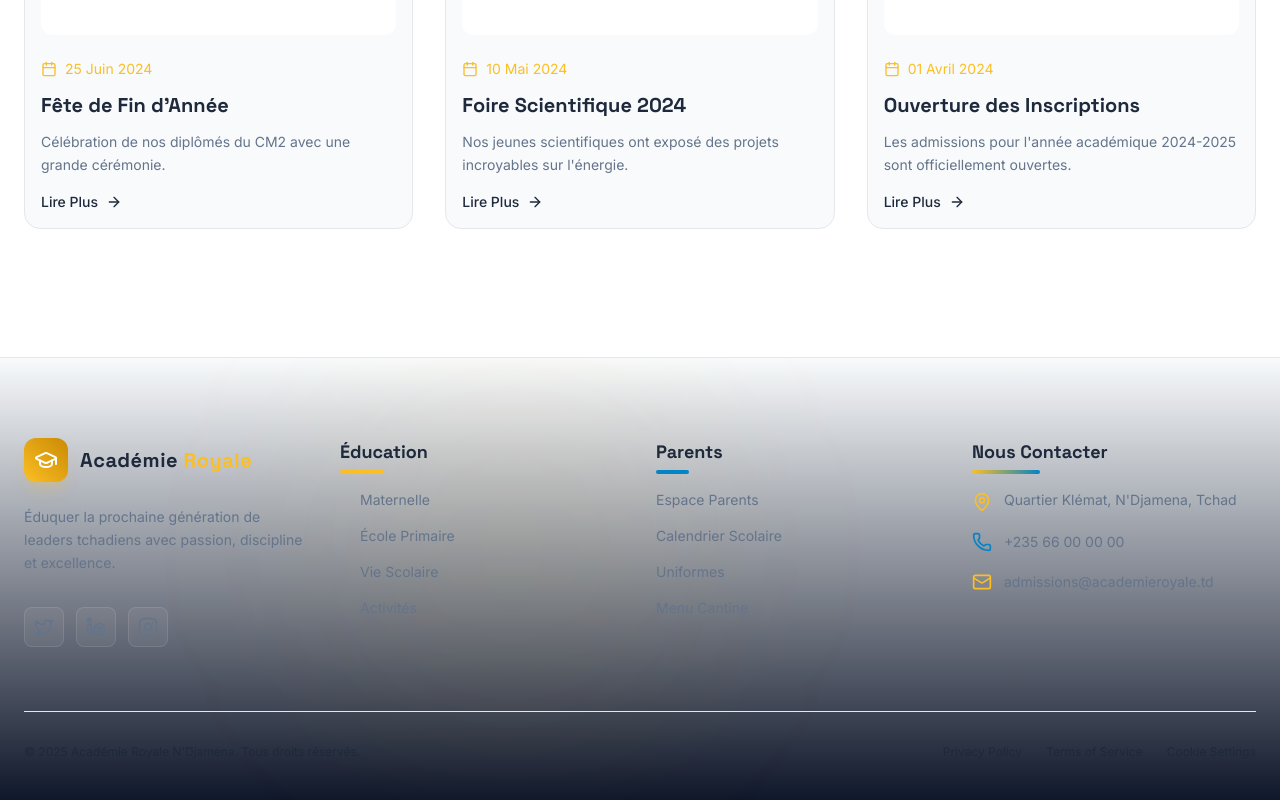
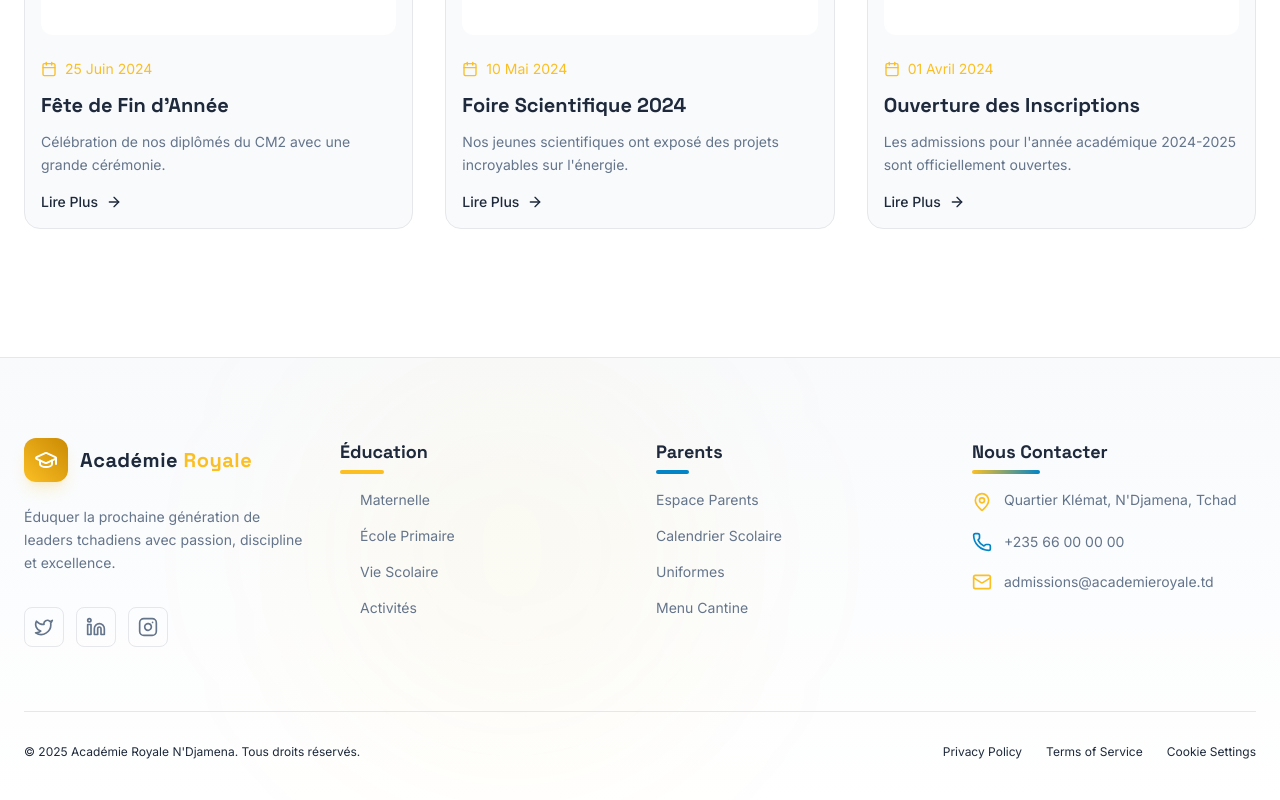
Before and after one commit to sidicksino/School, a React (Vite) app: page /#/ in a window 1280 px wide. Shown: the part 3541-4341 px from the top of the page. Built offline with nearby package versions, Linux system fonts and the light colour scheme.

Commit message:
Improving the footer with more style

```diff
--- a/src/components/layout/Footer.tsx
+++ b/src/components/layout/Footer.tsx
@@ -23,7 +23,7 @@ export const Footer: React.FC = () => {
   };
 
   return (
-    <footer className="bg-gradient-to-b from-primary to-[#0f172a] border-t border-foreground/5 pt-20 pb-10 relative overflow-hidden">
+    <footer className="bg-gradient-to-b from-primary to-white dark:from-primary dark:to-[#0f172a] border-t border-foreground/5 pt-20 pb-10 relative overflow-hidden">
       {/* Decorative Elements */}
       <div className="absolute top-0 left-1/4 w-96 h-96 bg-accent/5 rounded-full blur-[100px] pointer-events-none" />
       <div className="absolute bottom-0 right-1/4 w-64 h-64 bg-neon/5 rounded-full blur-[80px] pointer-events-none" />
@@ -54,7 +54,7 @@ export const Footer: React.FC = () => {
                 <a
                   key={i}
                   href="#"
-                  className="w-10 h-10 rounded-lg bg-white/5 border border-white/10 flex items-center justify-center text-muted hover:text-white hover:bg-accent hover:border-accent transition-all duration-300 group"
+                  className="w-10 h-10 rounded-lg bg-foreground/5 border border-foreground/10 flex items-center justify-center text-muted hover:text-white hover:bg-accent hover:border-accent transition-all duration-300 group"
                 >
                   <Icon className="w-5 h-5 group-hover:scale-110 transition-transform" />
                 </a>
```
